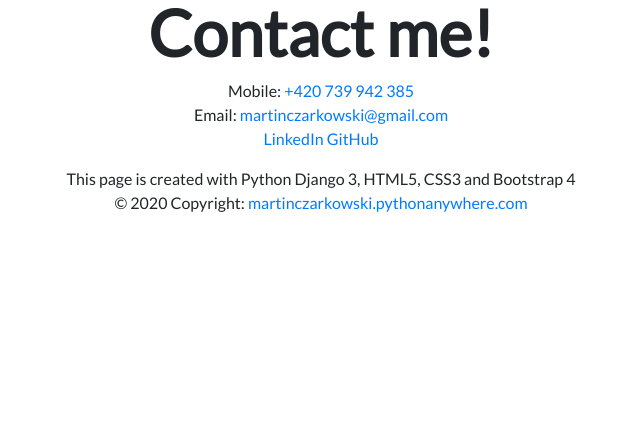
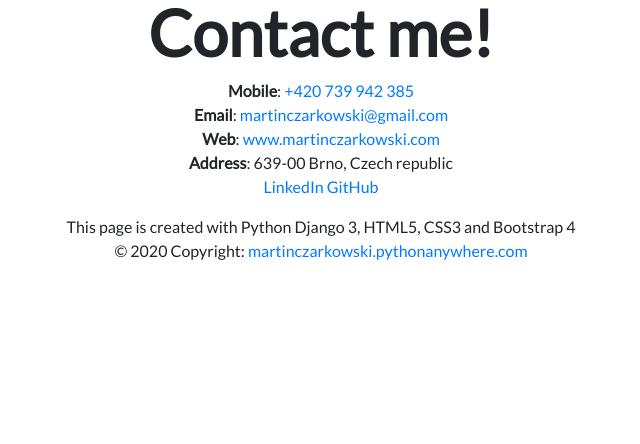
Before and after one commit to martinczarkowski/django3-personal-portfolio, a Django app: page /contact/ in a window 1280 px wide. Shown: the part 356-800 px from the top of the page, without its empty margins (319-959 px from the left). Run offline with Django 3.2, Linux system fonts and the light colour scheme; some libraries are stand-ins or nearby versions.

Commit message:
formating

```diff
--- a/portfolio/templates/portfolio/contact.html
+++ b/portfolio/templates/portfolio/contact.html
@@ -13,11 +13,15 @@
 <div class="row justify-content-center mb-3">
   <div class="col-md-20 text-center">
     <h1 id="hometext" class="font-weight-bold">Contact me!</h1>
-    Mobile: <a href="tel:+420739942385">+420 739 942 385</a><br>
-    Email: <a href = "mailto: martinczarkowski@gmail.com">martinczarkowski@gmail.com</a><br>
+    <b>Mobile</b>: <a href="tel:+420739942385">+420 739 942 385</a><br>
+    <b>Email</b>: <a href = "mailto: martinczarkowski@gmail.com">martinczarkowski@gmail.com</a><br>
+    <b>Web</b>: <a href = "https://martinczarkowski.pythonanywhere.com/">www.martinczarkowski.com</a><br>
+    <b>Address</b>: 639-00 Brno, Czech republic
+    <br>
 
     <a href = "https://www.linkedin.com/in/martin-czarkowski-4252828b/" target="_blank">LinkedIn</a>
     <a href = "https://github.com/martinczarkowski" target="_blank">GitHub</a>
+
   </div>
 </div>
 
--- a/portfolio/templates/portfolio/home.html
+++ b/portfolio/templates/portfolio/home.html
@@ -14,7 +14,8 @@
   <div class="col-md-20 text-center">
     <h1 id="hometext" class="font-weight-bold">Welcome in my personal web page!</h1>
     <p>
-    Hi, I'm working as a software developer (PL/SQL) on the Customer and Billing(CAB) product belongs to Energy and Utilities portfolio of TietoEVRY.
+    Hi my name is Martin Czarkowski and I live in the Czech Republic in Brno.
+    I'm working as a software developer (PL/SQL) on the Customer and Billing(CAB) product belongs to Energy and Utilities portfolio of TietoEVRY.
     Our international team (Czech Republic, India, Poland, Norway) Settlement and Invoicing(CAB-SI) is mainly responsible for invoicing
     solution which is an integral part of Customer and Billing product. This CAB product is 20+ years old, mainly getting used by prominent
     energy suppliers in Scandinavia like Hafslund, Fortum, Vattenfall etc.
```
Also changed, not shown: portfolio/static/portfolio/_Logo.png (deleted).
